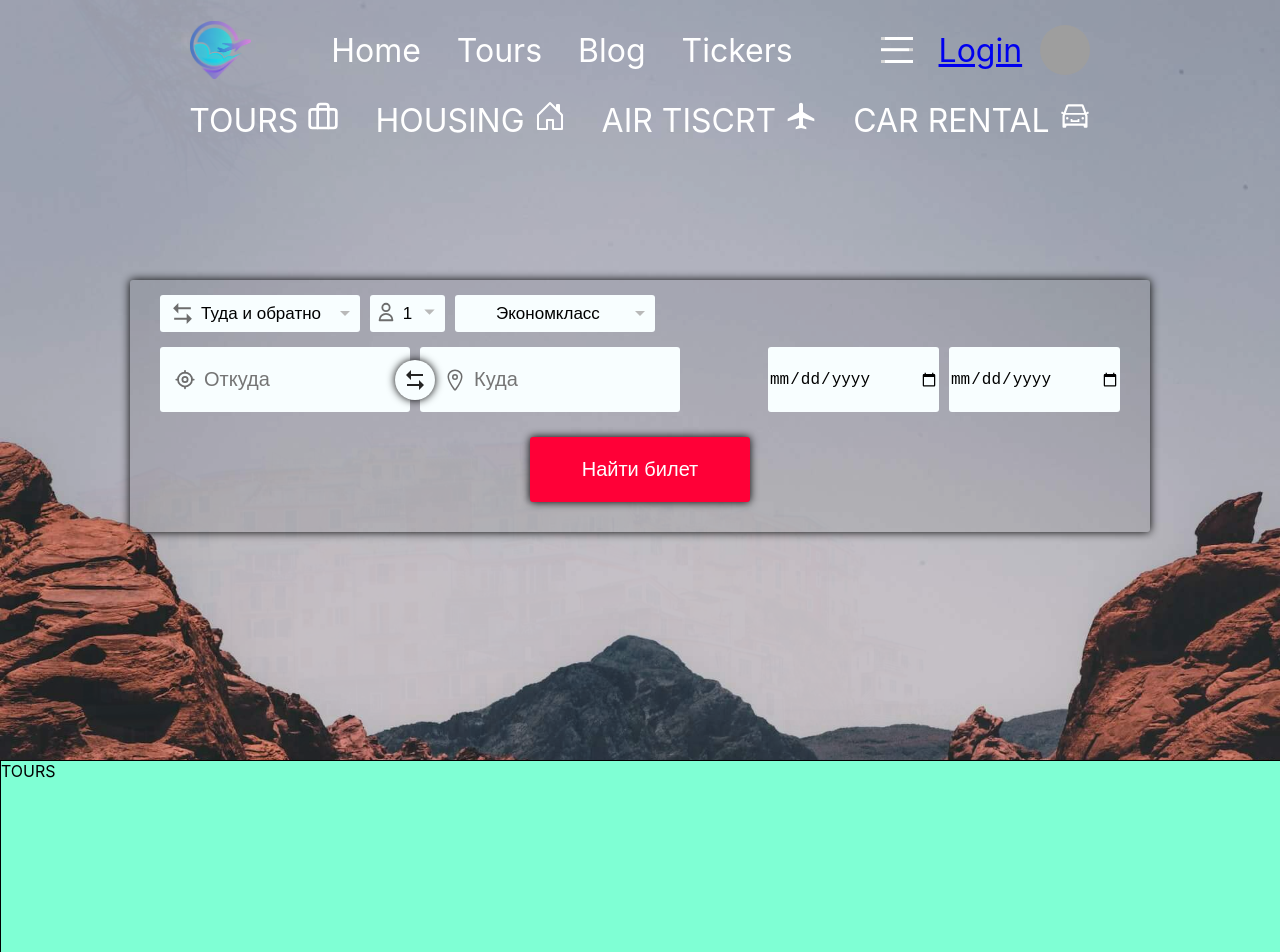
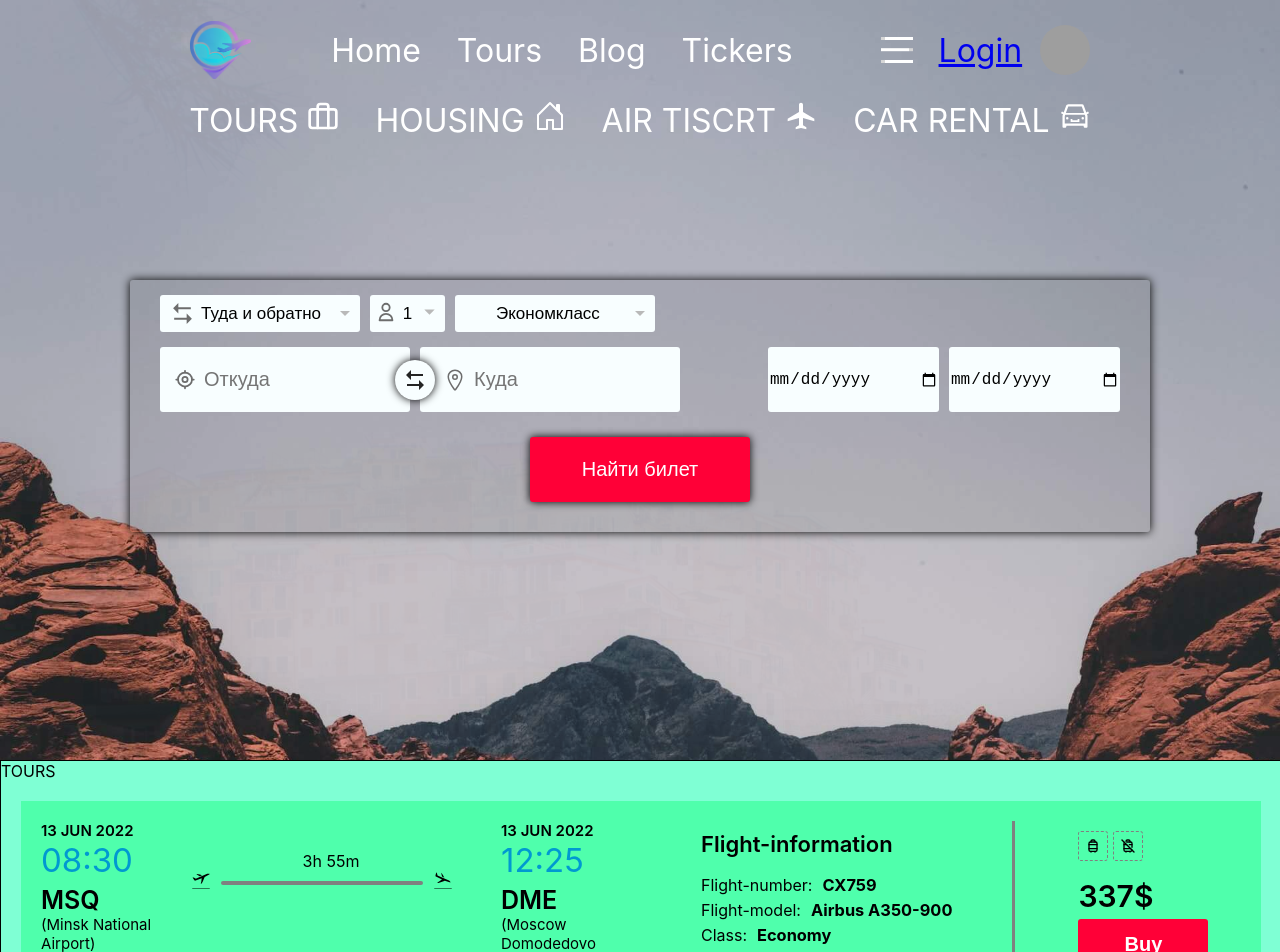
Before and after one commit to ArtyomPurenok/ProjectAvia, a React (Create React App) app: page / in a window 1280 px wide. Shown: the top 952 px of the page. Built offline with nearby package versions, Linux system fonts and the light colour scheme; grey boxes are pictures that could not be loaded.

Commit message:
add ticket card

```diff
--- a/src/components/Header/Header.tsx
+++ b/src/components/Header/Header.tsx
@@ -17,6 +17,8 @@ import { Navigatebar } from "../Navigatebar/Navigatebar";
 import { SearchBox } from "../SearchBox";
 import { Link } from "react-router-dom";
 import { useSelector } from "react-redux";
+
+import { TicketCard } from "../TicketCard";
 
 
 
@@ -55,7 +57,7 @@ export const Header = () => {
         <SearchBox />
       </HeaderContainer>
 
-      <Section id="TOURS">TOURS</Section>
+      <Section id="TOURS">TOURS<TicketCard/></Section>
       <Section id="HOUSING">HOUSING</Section>
       <Section id="AIR TISCRT">AIR TISCRT</Section>
       <Section id="CAR RENTAL">CAR RENTAL</Section>
--- /dev/null
+++ b/src/components/TicketCard/TicketCard.scss
@@ -0,0 +1,155 @@
+.ticket-card {
+    margin: 20px;
+    padding: 20px;
+    background-color: rgba(0, 255, 106, 0.381);
+    display: flex;
+
+    &_flight-information {
+        display: flex;
+
+        &--flight-box {
+            width: 300px;
+            margin: 30px 20px 0px 20px;
+            display: flex;
+            flex-direction: column;
+        }
+
+        &--flight-time {
+            display: flex;
+            justify-content: center;
+        }
+
+        &--flight-line {
+            width: 300px;
+            display: flex;
+            align-items: center;
+
+            & svg {
+                width: 20px;
+                height: 20px;
+                margin: 0px 10px;
+            }
+
+            & hr {
+                margin: 0px;
+                width: 200px;
+                height: 2px;
+                border-color: transparent;
+                border-radius: 5px;
+                background-color: gray;
+            }
+        }
+    }
+
+    &_additional-information {
+        margin-left: 80px;
+        // display: flex;
+        // flex-direction: column;
+        // align-items: center;
+
+        &--title {
+            align-items: center;
+            margin-top: 10px;
+            font-size: 22px;
+            font-weight: 600;
+        }
+
+        &--flight-number {
+            font-size: 14px;
+            display: flex;
+            align-items: center;
+
+            & p {
+                margin: 0px;
+                font-size: 16px;
+                // font-weight: 600;
+            }
+
+            & h3 {
+                margin: 0px;
+                margin-left: 10px;
+            }
+        }
+
+        &--flight-model {
+            font-size: 14px;
+            margin: 5px 0px;
+            display: flex;
+            align-items: center;
+
+            & p {
+                margin: 0px;
+                font-size: 16px;
+                // font-weight: 600;
+            }
+
+            & h3 {
+                margin: 0px;
+                margin-left: 10px;
+            }
+        }
+
+        &--class {
+            font-size: 14px;
+            margin: 5px 0px;
+            display: flex;
+            align-items: center;
+
+            & p {
+                margin: 0px;
+                font-size: 16px;
+                // font-weight: 600;
+            }
+
+            & h3 {
+                margin: 0px;
+                margin-left: 10px;
+            }
+        }
+    }
+
+    &_up-line {
+        margin: 0px 60px;
+        width: 3px;
+        border-left: 3px solid gray;
+    }
+
+
+    &_buy-ticket {
+
+        &--baggage {
+            display: flex;
+
+            &-yes, &-no {
+                width: 30px;
+                height: 30px;
+                margin: 10px 5px 5px 0px;
+                border: 1px dashed  gray;
+                border-radius: 3px;
+                background-color: transparent;
+
+                & svg {
+                    width: 100%;
+                    height: 100%;
+                }
+            }
+        }
+
+        &--price {
+            font-size: 30px;
+            font-weight: 600;
+            margin: 12px 0 5px 0;
+        }
+
+        &--button-pay {
+            font-size: 20px;
+            font-weight: 700;
+            width: 130px;
+            height: 50px;
+            border-color: transparent;
+            border-radius: 3px;
+            color: white;
+            background-color: rgb(255, 0, 55);
+        }
+    }
+}
--- /dev/null
+++ b/src/components/TicketCard/TicketCard.tsx
@@ -0,0 +1,62 @@
+import React from "react";
+import './TicketCard.scss';
+
+import { DateAndLocation } from "./components/DateAndLocation";
+import { Button } from "../Button";
+
+import { GiAirplaneDeparture, GiAirplaneArrival } from "react-icons/gi";
+import { TbLuggage, TbLuggageOff } from "react-icons/tb";
+
+
+
+export const TicketCard = () => {
+    return <div className="ticket-card">
+
+        <div className="ticket-card_flight-information">
+            <DateAndLocation date={"13 JUN 2022"} time={"08:30"} iata={"MSQ"} airport={"(Minsk National Airport)"}/>
+
+            <div className="ticket-card_flight-information--flight-box">
+                <div className="ticket-card_flight-information--flight-time">3h 55m</div>
+                <div className="ticket-card_flight-information--flight-line">
+                    <div><GiAirplaneDeparture/></div>
+                    <hr/>
+                    <div><GiAirplaneArrival/></div>
+                </div>
+            </div>
+
+            <DateAndLocation date={"13 JUN 2022"} time={"12:25"} iata={"DME"} airport={"(Moscow Domodedovo Airport)"}/>
+        </div>
+
+
+        <div className="ticket-card_additional-information">
+            <h1 className="ticket-card_additional-information--title">Flight-information</h1>
+
+            <div className="ticket-card_additional-information--flight-number">
+                <p>Flight-number:</p>
+                <h3>CX759</h3>
+            </div>
+
+            <div className="ticket-card_additional-information--flight-model">
+                <p>Flight-model:</p>
+                <h3>Airbus A350-900</h3>
+            </div>
+
+            <div className="ticket-card_additional-information--class">
+                <p>Class:</p>
+                <h3>Economy</h3>
+            </div>
+        </div>
+
+        <div className="ticket-card_up-line"></div>
+
+        <div className="ticket-card_buy-ticket">
+            <div className="ticket-card_buy-ticket--baggage">
+                <Button className="ticket-card_buy-ticket--baggage-yes" Icon={TbLuggage}/>
+                <Button  className="ticket-card_buy-ticket--baggage-no" Icon={TbLuggageOff}/>
+            </div>
+            <p className="ticket-card_buy-ticket--price">337$</p>
+            <Button className="ticket-card_buy-ticket--button-pay" text={"Buy"}/>
+        </div>
+
+    </div>;
+};
--- /dev/null
+++ b/src/components/TicketCard/components/DateAndLocation/DateAndLocation.scss
@@ -0,0 +1,27 @@
+.date-and-location {
+    max-width: 120px;
+
+    &_date {
+        margin: 0;
+        font-size: 15px;
+        font-weight: 600;
+    }
+
+    &_time {
+        margin: 0;
+        font-size: 33px;
+        color: rgb(0, 153, 209);
+    }
+
+    &_iata {
+        margin: 0;
+        margin-top: 5px;
+        font-size: 25px;
+        font-weight: 600;
+    }
+
+    &_airport {
+        margin: 0;
+        font-size: 15px;
+    }
+}
--- /dev/null
+++ b/src/components/TicketCard/components/DateAndLocation/DateAndLocation.tsx
@@ -0,0 +1,19 @@
+import React from "react";
+import './DateAndLocation.scss';
+
+type Props = {
+    date?: string;
+    time?: string;
+    iata?: string;
+    airport?: string;
+}
+
+
+export const DateAndLocation = ({date, time, iata, airport}: Props) => {
+    return <div className="date-and-location">
+        <p className="date-and-location_date">{date}</p>
+        <p className="date-and-location_time">{time}</p>
+        <p className="date-and-location_iata">{iata}</p>
+        <p className="date-and-location_airport">{airport}</p>
+    </div>;
+};
--- /dev/null
+++ b/src/components/TicketCard/components/DateAndLocation/index.ts
@@ -0,0 +1 @@
+export {DateAndLocation} from './DateAndLocation';
--- /dev/null
+++ b/src/components/TicketCard/index.ts
@@ -0,0 +1 @@
+export {TicketCard} from './TicketCard';
```
